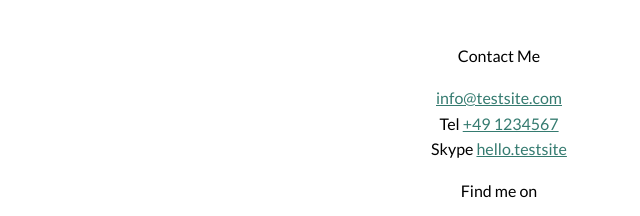
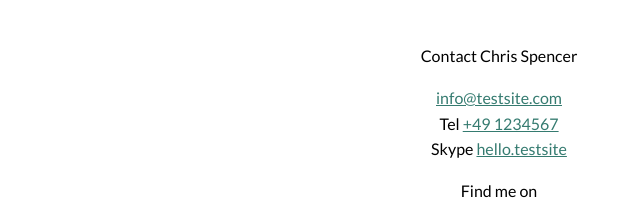
Before and after one commit to chrisspenceratx/portfolio-website, a plain HTML site: page contact.html in a window 1280 px wide. Shown: the part 222-438 px from the top of the page, 141-781 px from the left. Drawn offline with nearby package versions, Linux system fonts and the light colour scheme.

Commit message:
Contact info updated

```diff
--- a/contact.html
+++ b/contact.html
@@ -51,7 +51,7 @@
 
 
         <main>
-            <p>Contact Me</p>
+            <p>Contact Chris Spencer</p>
             <a href="mailto:info@testsite.com">info@testsite.com</a><br>
             Tel <a href="tel:+491234567">+49 1234567</a><br>
             Skype <a href="skype:hello.testsite"> hello.testsite</a><br>
```
